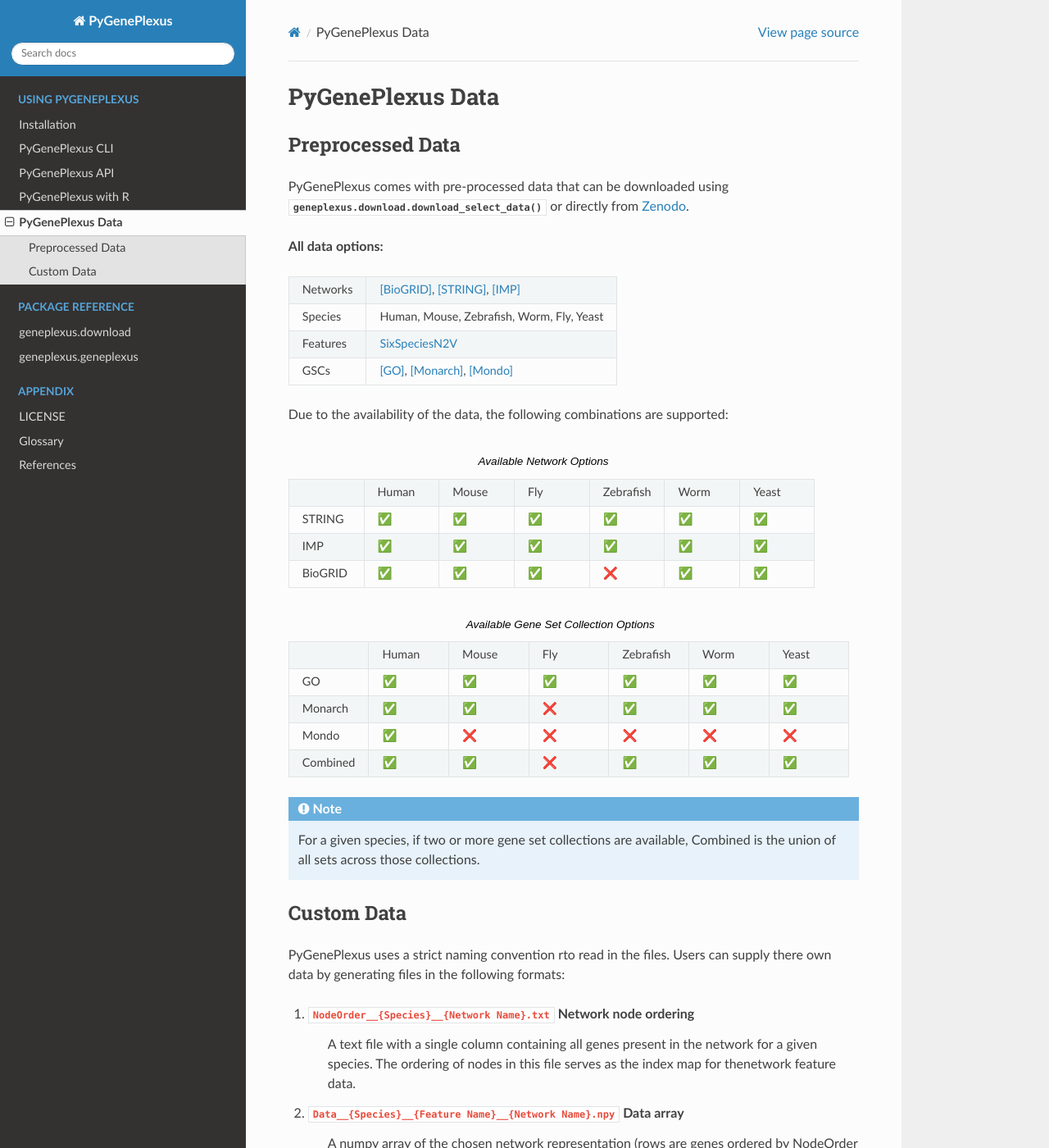
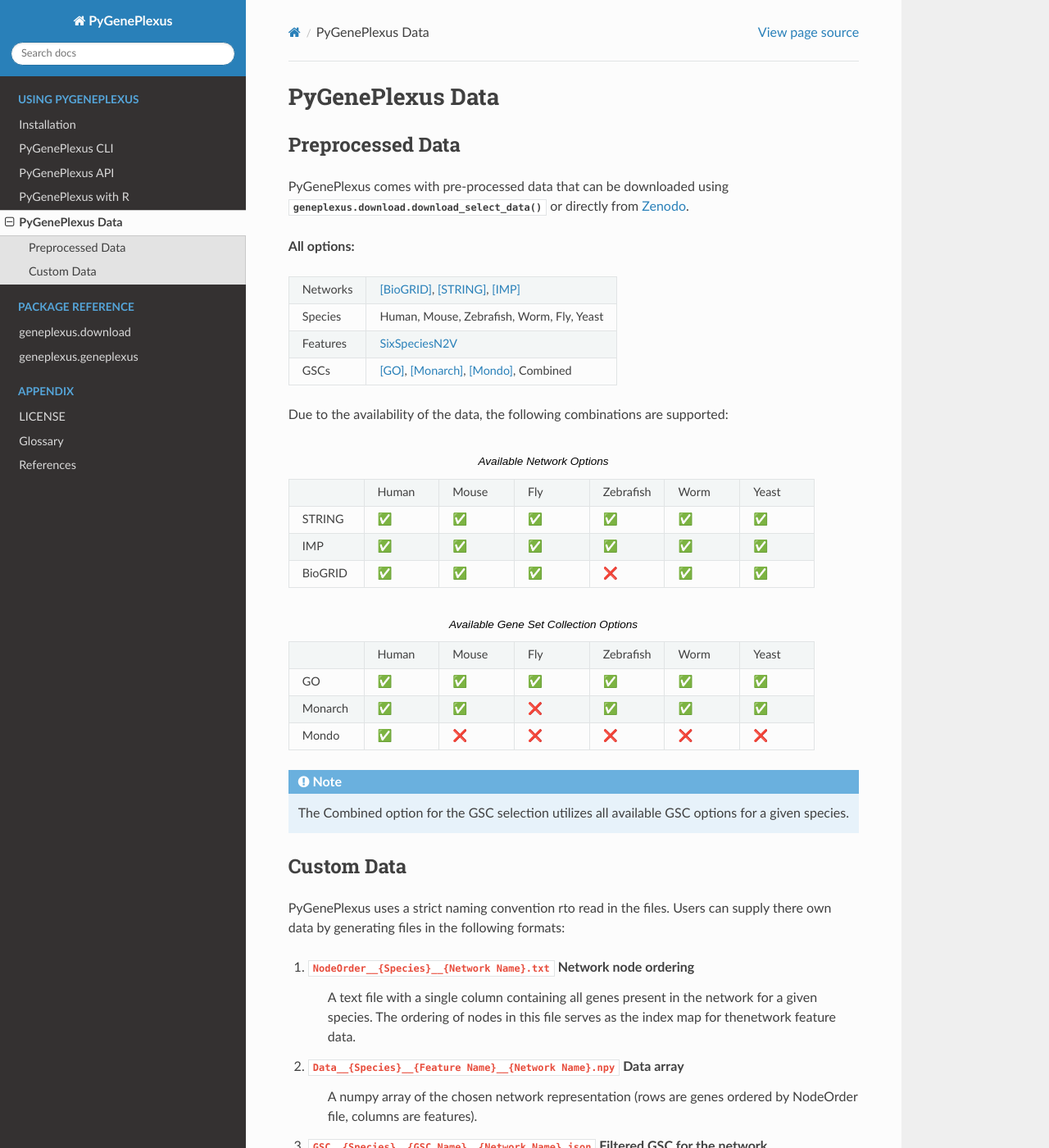
Before and after one commit to krishnanlab/PyGenePlexus, a Sphinx documentation site: the page built from docs/source/notes/data.rst, in a window 1280 px wide and 1400 px high. Shown: the whole window at 82% size. Built offline with Sphinx 7.4.7 and the Read the Docs theme 3.1.0, drawn with Linux system fonts in a browser that asks for light colours.

Commit message:
updated RTD parameter option table

```diff
--- a/docs/source/notes/data.rst
+++ b/docs/source/notes/data.rst
@@ -8,13 +8,13 @@
 using :meth:`geneplexus.download.download_select_data` or directly
 from `Zenodo <https://zenodo.org/records/14149956>`_.
 
-**All data options:**
+**All options:**
 
 ======== =======================================================
 Networks [BioGRID]_, [STRING]_, [IMP]_
 Species  Human, Mouse, Zebrafish, Worm, Fly, Yeast
 Features :term:`SixSpeciesN2V`
-GSCs     [GO]_, [Monarch]_, [Mondo]_
+GSCs     [GO]_, [Monarch]_, [Mondo]_, Combined
 ======== =======================================================
 
 Due to the availability of the data, the following combinations are supported:
@@ -82,18 +82,11 @@
      - ❌
      - ❌
      - ❌
-   * - Combined
-     - ✅
-     - ✅
-     - ❌
-     - ✅
-     - ✅
-     - ✅
 
 .. note::
 
-   For a given species, if two or more gene set collections are available,
-   Combined is the union of all sets across those collections.
+   The Combined option for the GSC selection utilizes all available GSC
+   options for a given species.
 
 Custom Data
 ------------
```
